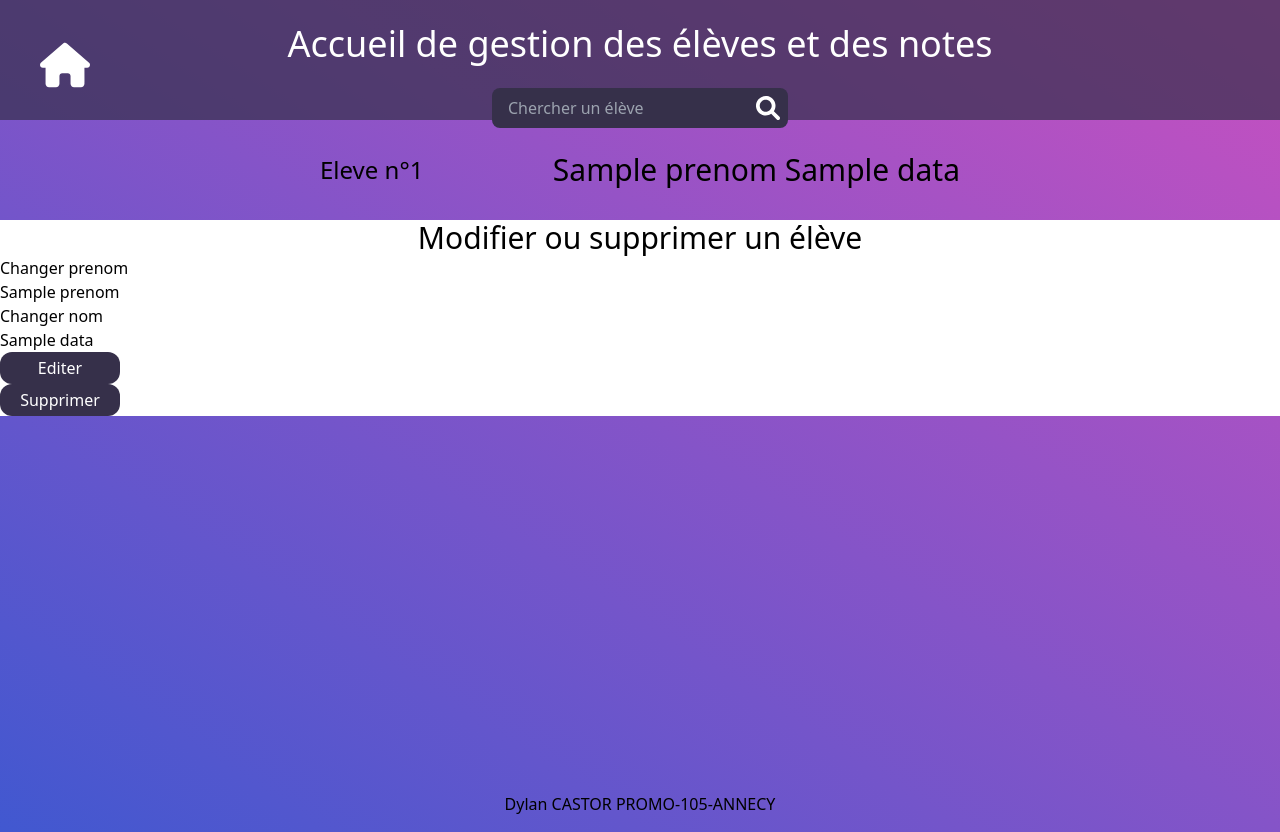
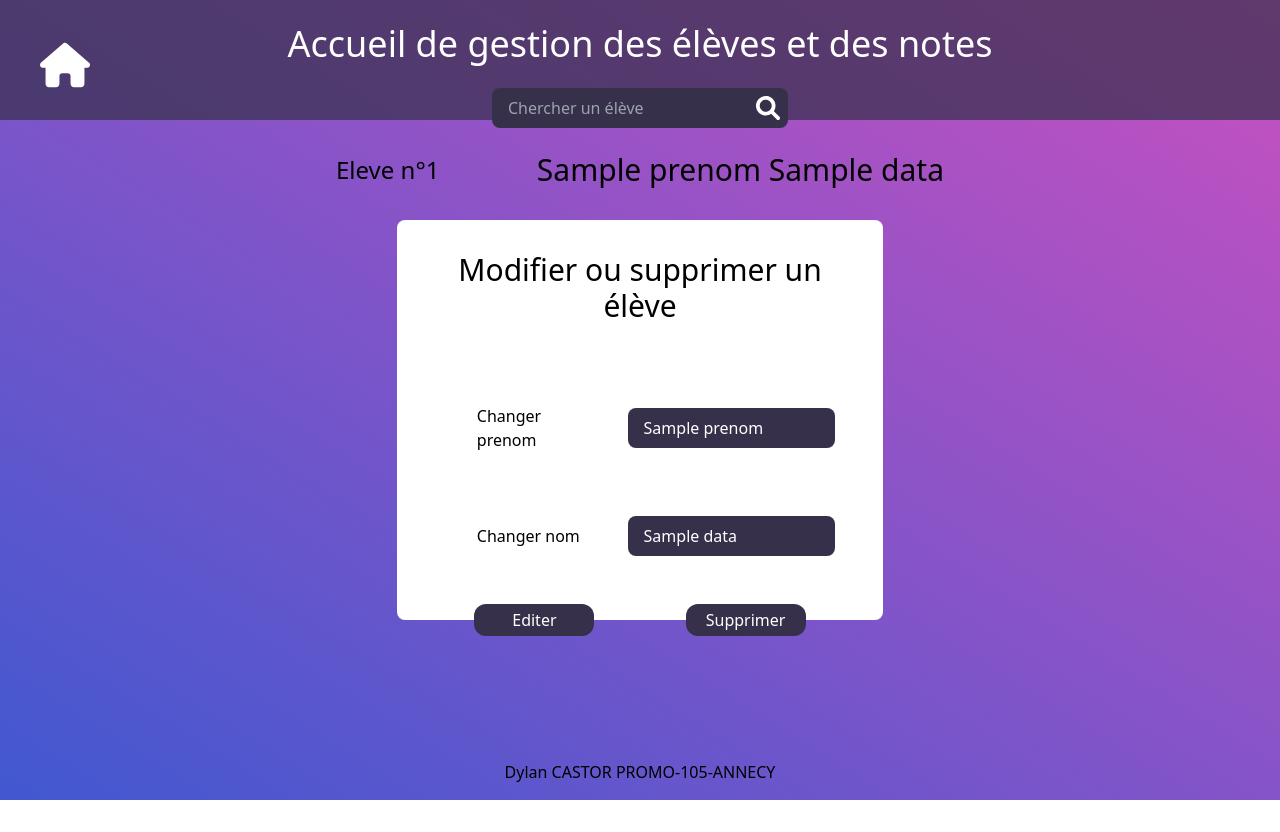
Before and after one commit to DylanC-Code/ECF_Backend_n-2, a PHP site: template src/Views/Student/edit.php in a window 1280 px wide. After the commit the page ends 800 px from the top, so only its background shows below. Run offline with PHP 8.4, Linux system fonts and the light colour scheme; the template is opened without the code that fills it: most values are stand-ins (such as "Sample title", 1, 10 or a date in 2020).

Commit message:
Design ended

```diff
--- a/src/Views/Student/edit.php
+++ b/src/Views/Student/edit.php
@@ -1,23 +1,22 @@
-<section>
-
-  <div class="mx-auto my-8 flex w-2/4 justify-between items-center">
-    <h1 class="text-2xl">Eleve n°<?= $data['id_etudiant'] ?></h1>
-    <h2 class="text-3xl"><?= $data['prenom'] ?> <?= $data['nom'] ?></h2>
+<section class="p-8">
+  <div class="mx-auto flex w-2/4 justify-between items-center">
+    <h1 class="text-2xl pb-8">Eleve n°<?= $data['id_etudiant'] ?></h1>
+    <h2 class="text-3xl pb-8"><?= $data['prenom'] ?> <?= $data['nom'] ?></h2>
   </div>
 
   <form action=""></form>
-  <form action="/students/edit/<?= $data['id_etudiant'] ?>" method="post" class="bg-white w1/3 mx-auto">
-    <h1 class="title">Modifier ou supprimer un élève</h1>
-    <fieldset>
-      <legend>Changer prenom</legend>
-      <input name="prenom" type="text" value="<?= $data['prenom'] ?>">
+  <form action="/students/edit/<?= $data['id_etudiant'] ?>" method="post" class="w-2/5 h-[50vh] mx-auto bg-white px-8 rounded-lg">
+    <h1 class="title py-8">Modifier ou supprimer un élève</h1>
+    <fieldset class="flex my-8 p-4 items-center">
+      <label class="w-[200px] px-8 block">Changer prenom</label>
+      <input name="prenom" type="text" value="<?= $data['prenom'] ?>" class="input">
     </fieldset>
-    <fieldset>
-      <legend>Changer nom</legend>
-      <input name="nom" type="text" value="<?= $data['nom'] ?>">
+    <fieldset class="flex my-8 p-4 items-center">
+      <label class="w-[200px] px-8 block">Changer nom</label>
+      <input name="nom" type="text" value="<?= $data['nom'] ?>" class="input">
     </fieldset>
 
-    <fieldset>
+    <fieldset class="w-full flex justify-around items-center">
       <button type="submit" class="button">Editer</button>
       <a href="/students/delete/<?= $data['id_etudiant'] ?>" class="button">Supprimer</a>
     </fieldset>
```
Also changed, not shown: src/Views/Exam/edit.php (+5 -5 lines), src/Public/assets/css/input.css, src/Public/assets/css/output.css.
